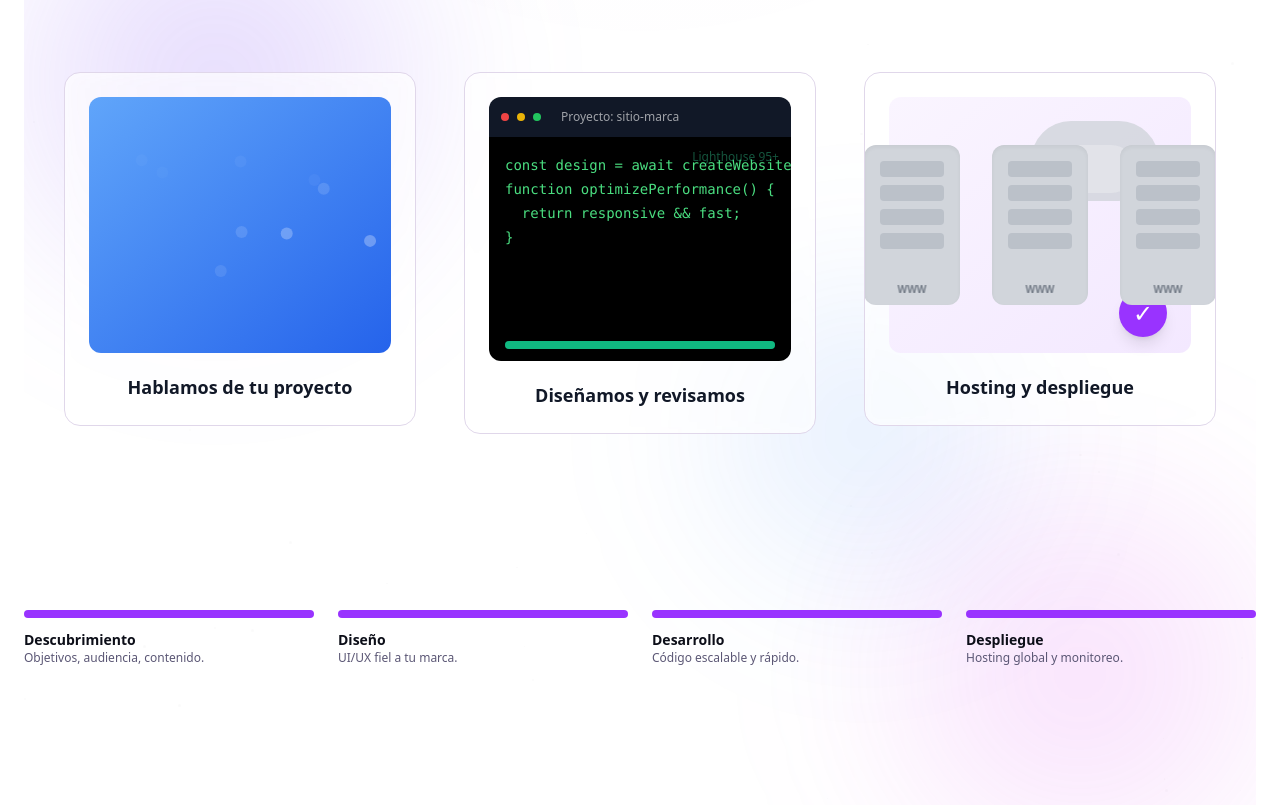
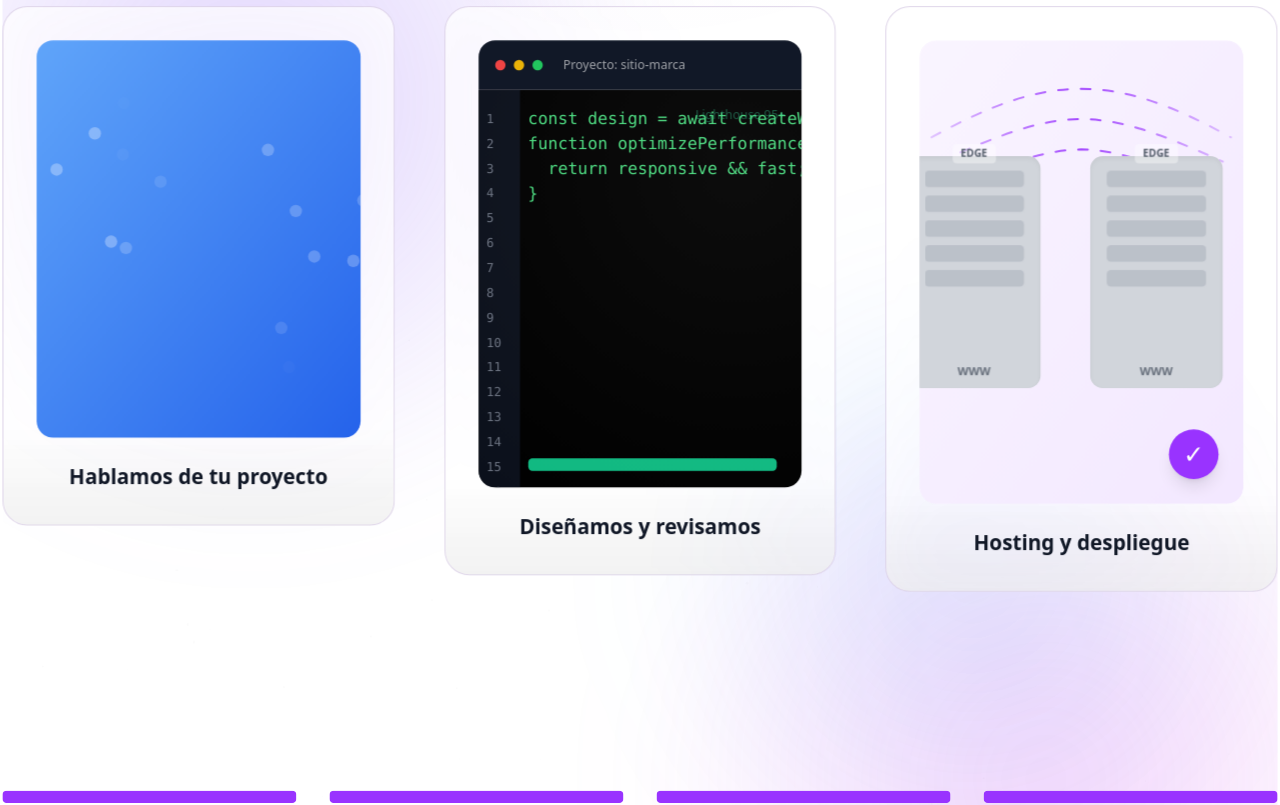
Before and after one commit to Maurisi0m/PORTAFOLIO, a React (Vite) app: page /sobre in a window 1280 px wide. Shown: the part 400-1205 px from the top of the page. Built offline with nearby package versions, Linux system fonts and the light colour scheme.

Commit message:
Make animations larger, more realistic with scroll camera, SVG beams, globe, bigger scenes, and responsive scaling
cgen-56c04ab728434a1a93c45fea17eb658a

```diff
--- a/client/components/ui/AboutServiceAnimations.tsx
+++ b/client/components/ui/AboutServiceAnimations.tsx
@@ -1,56 +1,50 @@
-import { motion, useAnimation, useInView, useMotionValue, useReducedMotion, useSpring, useTransform } from "framer-motion";
-import { useCallback, useEffect, useMemo, useRef, useState } from "react";
+import { motion, useAnimation, useInView, useMotionValue, useReducedMotion, useSpring, useTransform, useScroll } from "framer-motion";
+import { useCallback, useEffect, useMemo, useRef } from "react";
 
-// Utility: clamp helper
 function clamp(n: number, min: number, max: number) {
   return Math.max(min, Math.min(max, n));
 }
 
-// Parallax background with gradient blobs and starfield
 function ParallaxBackground({ mouseX, mouseY, reduce }: { mouseX: any; mouseY: any; reduce: boolean }) {
-  const x1 = useTransform(mouseX, [ -1, 1 ], [ -30, 30 ]);
-  const y1 = useTransform(mouseY, [ -1, 1 ], [ -30, 30 ]);
-  const x2 = useTransform(mouseX, [ -1, 1 ], [ 20, -20 ]);
-  const y2 = useTransform(mouseY, [ -1, 1 ], [ 20, -20 ]);
-  const x3 = useTransform(mouseX, [ -1, 1 ], [ -10, 10 ]);
-  const y3 = useTransform(mouseY, [ -1, 1 ], [ 10, -10 ]);
+  const x1 = useTransform(mouseX, [ -1, 1 ], [ -40, 40 ]);
+  const y1 = useTransform(mouseY, [ -1, 1 ], [ -40, 40 ]);
+  const x2 = useTransform(mouseX, [ -1, 1 ], [ 24, -24 ]);
+  const y2 = useTransform(mouseY, [ -1, 1 ], [ 24, -24 ]);
+  const x3 = useTransform(mouseX, [ -1, 1 ], [ -14, 14 ]);
+  const y3 = useTransform(mouseY, [ -1, 1 ], [ 14, -14 ]);
 
-  const float = reduce ? {} : { y: [0, -6, 0], transition: { duration: 6, repeat: Infinity, ease: "easeInOut" } };
+  const float = reduce ? {} : { y: [0, -10, 0], transition: { duration: 7, repeat: Infinity, ease: "easeInOut" } };
 
   return (
     <div aria-hidden className="absolute inset-0 -z-10 overflow-hidden">
-      {/* Blob 1 */}
       <motion.div
-        className="absolute -top-24 -left-24 h-[36rem] w-[36rem] rounded-full blur-3xl bg-[radial-gradient(closest-side,theme(colors.violet.500/.25),transparent)]"
+        className="absolute -top-40 -left-40 h-[50rem] w-[50rem] rounded-full blur-3xl bg-[radial-gradient(closest-side,theme(colors.violet.500/.28),transparent)]"
         style={{ x: x1, y: y1 }}
         animate={float as any}
       />
-      {/* Blob 2 */}
       <motion.div
-        className="absolute -bottom-24 -right-24 h-[34rem] w-[34rem] rounded-full blur-3xl bg-[radial-gradient(closest-side,theme(colors.fuchsia.500/.18),transparent)]"
+        className="absolute -bottom-40 -right-40 h-[48rem] w-[48rem] rounded-full blur-3xl bg-[radial-gradient(closest-side,theme(colors.fuchsia.500/.22),transparent)]"
         style={{ x: x2, y: y2 }}
         animate={float as any}
       />
-      {/* Blob 3 */}
       <motion.div
-        className="absolute top-1/3 left-1/2 -translate-x-1/2 h-[28rem] w-[28rem] rounded-full blur-3xl bg-[radial-gradient(closest-side,theme(colors.blue.500/.14),transparent)]"
+        className="absolute top-1/3 left-1/2 -translate-x-1/2 h-[40rem] w-[40rem] rounded-full blur-3xl bg-[radial-gradient(closest-side,theme(colors.blue.500/.16),transparent)]"
         style={{ x: x3, y: y3 }}
         animate={float as any}
       />
-      {/* Starfield */}
       <div className="pointer-events-none absolute inset-0">
-        {[...Array(60)].map((_, i) => {
+        {[...Array(120)].map((_, i) => {
           const left = Math.random() * 100;
           const top = Math.random() * 100;
           const delay = Math.random() * 4;
-          const size = Math.random() * 2 + 1;
+          const size = Math.random() * 2 + 0.5;
           return (
             <motion.span
               key={i}
               className="absolute rounded-full bg-foreground/10 dark:bg-white/20"
               style={{ left: `${left}%`, top: `${top}%`, width: size, height: size }}
-              animate={reduce ? undefined : { opacity: [0.2, 1, 0.2] }}
-              transition={reduce ? undefined : { duration: 2 + Math.random() * 2, repeat: Infinity, delay }}
+              animate={reduce ? undefined : { opacity: [0.15, 0.9, 0.15] }}
+              transition={reduce ? undefined : { duration: 2 + Math.random() * 2.5, repeat: Infinity, delay }}
             />
           );
         })}
@@ -59,7 +53,6 @@ function ParallaxBackground({ mouseX, mouseY, reduce }: { mouseX: any; mouseY: a
   );
 }
 
-// Reusable 3D tilt card with shine
 function TiltCard({ children, className = "" }: { children: React.ReactNode; className?: string }) {
   const ref = useRef<HTMLDivElement>(null);
   const mouseX = useMotionValue(0);
@@ -77,161 +70,192 @@ function TiltCard({ children, className = "" }: { children: React.ReactNode; cla
     mouseY.set(clamp((e.clientY - cy) / r.height, -0.5, 0.5));
   }, [mouseX, mouseY]);
 
-  const onEnter = () => scale.set(1.03);
+  const onEnter = () => scale.set(1.05);
   const onLeave = () => { scale.set(1); mouseX.set(0); mouseY.set(0); };
 
   return (
     <motion.div
       ref={ref}
-      className={"relative rounded-2xl border bg-card/80 backdrop-blur p-6 overflow-hidden " + className}
+      className={"relative rounded-3xl border bg-card/80 backdrop-blur-xl p-6 md:p-8 overflow-hidden " + className}
       style={{ rotateX, rotateY, scale, transformStyle: "preserve-3d" }}
       onMouseMove={onMove}
       onMouseEnter={onEnter}
       onMouseLeave={onLeave}
-      whileHover={{ boxShadow: "0 24px 60px rgba(0,0,0,0.15)" }}
+      whileHover={{ boxShadow: "0 30px 80px rgba(0,0,0,0.18)" }}
       transition={{ duration: 0.2 }}
     >
-      {/* Shine */}
       <motion.div
         className="pointer-events-none absolute inset-0 opacity-0"
         initial={false}
         whileHover={{ opacity: 1 }}
         style={{
-          background: "radial-gradient(600px circle at var(--x,50%) var(--y,50%), rgba(255,255,255,0.18), transparent 40%)",
+          background: "radial-gradient(700px circle at var(--x,50%) var(--y,50%), rgba(255,255,255,0.18), transparent 40%)",
         }}
       />
       <div className="relative z-10">
         {children}
       </div>
+      <div aria-hidden className="absolute inset-x-0 -bottom-24 h-48 bg-gradient-to-t from-black/10 to-transparent dark:from-white/5" />
     </motion.div>
   );
 }
 
-// Chat scene: conversational discovery
 function ChatScene() {
   return (
     <TiltCard>
-      <div className="h-64 bg-gradient-to-br from-blue-400 to-blue-600 rounded-xl relative overflow-hidden">
-        {[...Array(12)].map((_, i) => (
+      <div className="h-72 md:h-80 lg:h-96 bg-gradient-to-br from-blue-400 to-blue-600 rounded-2xl relative overflow-hidden">
+        {[...Array(18)].map((_, i) => (
           <motion.div
             key={i}
             className="absolute w-3 h-3 bg-white/30 rounded-full"
-            animate={{ x: [0, Math.random() * 280 - 140], y: [0, Math.random() * 140 - 70], opacity: [0, 1, 0] }}
+            animate={{ x: [0, Math.random() * 320 - 160], y: [0, Math.random() * 160 - 80], opacity: [0, 1, 0] }}
             transition={{ duration: 4 + Math.random() * 3, repeat: Infinity, delay: Math.random() * 3 }}
-            style={{ left: `${8 + i * 7}%`, top: `${18 + i * 4}%` }}
+            style={{ left: `${6 + i * 5}%`, top: `${16 + i * 3}%` }}
           />
         ))}
         <motion.div
-          animate={{ opacity: [0, 1, 1, 0], x: [-60, 0, 0, -60] }}
-          transition={{ duration: 5, repeat: Infinity, times: [0, 0.2, 0.8, 1] }}
-          className="absolute top-10 left-6 bg-white rounded-lg px-5 py-3 shadow-md max-w-md"
+          animate={{ opacity: [0, 1, 1, 0], x: [-80, 0, 0, -80] }}
+          transition={{ duration: 6, repeat: Infinity, times: [0, 0.2, 0.8, 1] }}
+          className="absolute top-10 left-6 bg-white/95 backdrop-blur px-6 py-4 rounded-xl shadow-lg max-w-xl"
         >
-          <p className="text-base text-gray-800">Hola, ¿cómo podemos ayudarte hoy?</p>
+          <p className="text-lg text-gray-800">Hola, ¿cómo podemos ayudarte hoy?</p>
         </motion.div>
         <motion.div
-          animate={{ opacity: [0, 1, 1, 0], x: [60, 0, 0, 60] }}
-          transition={{ duration: 5, repeat: Infinity, delay: 1.4, times: [0, 0.2, 0.8, 1] }}
-          className="absolute top-28 right-6 bg-blue-500 text-white rounded-lg px-5 py-3 shadow-md max-w-md"
+          animate={{ opacity: [0, 1, 1, 0], x: [80, 0, 0, 80] }}
+          transition={{ duration: 6, repeat: Infinity, delay: 1.6, times: [0, 0.2, 0.8, 1] }}
+          className="absolute top-32 right-6 bg-blue-500/95 text-white px-6 py-4 rounded-xl shadow-lg max-w-xl"
         >
-          <p className="text-base">Queremos diseñar tu sitio web.</p>
+          <p className="text-lg">Queremos diseñar tu sitio web.</p>
         </motion.div>
         <motion.div
-          animate={{ opacity: [0, 1, 1, 0], x: [-60, 0, 0, -60] }}
-          transition={{ duration: 5, repeat: Infinity, delay: 2.8, times: [0, 0.2, 0.8, 1] }}
-          className="absolute bottom-6 left-6 bg-white rounded-lg px-5 py-3 shadow-md max-w-md"
+          animate={{ opacity: [0, 1, 1, 0], x: [-80, 0, 0, -80] }}
+          transition={{ duration: 6, repeat: Infinity, delay: 3.2, times: [0, 0.2, 0.8, 1] }}
+          className="absolute bottom-8 left-6 bg-white/95 backdrop-blur px-6 py-4 rounded-xl shadow-lg max-w-xl"
         >
-          <p className="text-base text-gray-800">¡Perfecto! Cuéntanos más sobre tu idea.</p>
+          <p className="text-lg text-gray-800">¡Perfecto! Cuéntanos más sobre tu idea.</p>
         </motion.div>
       </div>
-      <p className="mt-5 text-center font-bold text-gray-900 dark:text-gray-100 text-lg">Hablamos de tu proyecto</p>
+      <p className="mt-6 text-center font-bold text-gray-900 dark:text-gray-100 text-xl">Hablamos de tu proyecto</p>
     </TiltCard>
   );
 }
 
-// Code scene: editor with animated typing & status bars
 function CodeScene() {
   return (
     <TiltCard>
       <div className="relative">
-        <div className="w-full h-10 bg-gray-900 rounded-t-xl flex items-center gap-2 px-3">
-          <span className="w-2 h-2 rounded-full bg-red-500" />
-          <span className="w-2 h-2 rounded-full bg-yellow-500" />
-          <span className="w-2 h-2 rounded-full bg-green-500" />
+        <div className="w-full h-12 bg-gray-900 rounded-t-2xl flex items-center gap-2 px-4">
+          <span className="w-2.5 h-2.5 rounded-full bg-red-500" />
+          <span className="w-2.5 h-2.5 rounded-full bg-yellow-500" />
+          <span className="w-2.5 h-2.5 rounded-full bg-green-500" />
           <span className="ml-3 text-xs text-white/60">Proyecto: sitio-marca</span>
         </div>
-        <div className="bg-black rounded-b-xl p-4 h-56 relative overflow-hidden">
-          <motion.pre className="text-green-400 font-mono text-sm leading-6">
-            <motion.div animate={{ opacity: [0, 1] }} transition={{ duration: 0.6, repeat: Infinity, repeatDelay: 2 }}>const design = await createWebsite();</motion.div>
-            <motion.div animate={{ opacity: [0, 1] }} transition={{ duration: 0.6, repeat: Infinity, repeatDelay: 2, delay: 0.4 }}>function optimizePerformance() {"{"}</motion.div>
-            <motion.div animate={{ opacity: [0, 1] }} transition={{ duration: 0.6, repeat: Infinity, repeatDelay: 2, delay: 0.9 }}>&nbsp;&nbsp;return responsive && fast;</motion.div>
-            <motion.div animate={{ opacity: [0, 1] }} transition={{ duration: 0.6, repeat: Infinity, repeatDelay: 2, delay: 1.3 }}>{"}"}</motion.div>
-          </motion.pre>
-          <motion.div className="absolute bottom-3 left-4 right-4 h-2 rounded bg-emerald-600/30">
-            <motion.div className="h-2 rounded bg-emerald-500" animate={{ width: ["10%", "90%", "60%", "100%"] }} transition={{ duration: 6, repeat: Infinity }} />
+        <div className="bg-black rounded-b-2xl p-0 h-72 md:h-80 lg:h-96 relative overflow-hidden">
+          <div className="absolute inset-y-0 left-0 w-10 bg-gray-900/70 text-gray-500 text-xs font-mono grid content-start pt-4 px-2">
+            {Array.from({ length: 20 }).map((_, i) => (
+              <span key={i} className="leading-6">{i + 1}</span>
+            ))}
+          </div>
+          <div className="pl-12 pr-4 pt-4">
+            <motion.pre className="text-green-400 font-mono text-sm md:text-base leading-7">
+              <motion.div animate={{ opacity: [0, 1] }} transition={{ duration: 0.6, repeat: Infinity, repeatDelay: 2 }}>const design = await createWebsite();</motion.div>
+              <motion.div animate={{ opacity: [0, 1] }} transition={{ duration: 0.6, repeat: Infinity, repeatDelay: 2, delay: 0.4 }}>function optimizePerformance() {"{"}</motion.div>
+              <motion.div animate={{ opacity: [0, 1] }} transition={{ duration: 0.6, repeat: Infinity, repeatDelay: 2, delay: 0.9 }}>&nbsp;&nbsp;return responsive && fast;</motion.div>
+              <motion.div animate={{ opacity: [0, 1] }} transition={{ duration: 0.6, repeat: Infinity, repeatDelay: 2, delay: 1.3 }}>{"}"}</motion.div>
+            </motion.pre>
+          </div>
+          <motion.div className="absolute bottom-4 left-12 right-6 h-3 rounded bg-emerald-600/30">
+            <motion.div className="h-3 rounded bg-emerald-500" animate={{ width: ["8%", "94%", "62%", "100%"] }} transition={{ duration: 6, repeat: Infinity }} />
           </motion.div>
-          <motion.div className="absolute top-3 right-3 text-emerald-400 text-xs" animate={{ opacity: [0.4, 1, 0.4] }} transition={{ duration: 2, repeat: Infinity }}>Lighthouse 95+</motion.div>
+          <motion.div className="absolute top-4 right-4 text-emerald-400 text-xs" animate={{ opacity: [0.4, 1, 0.4] }} transition={{ duration: 2, repeat: Infinity }}>Lighthouse 95+</motion.div>
+          <motion.div className="absolute inset-0" style={{ background: "radial-gradient(1000px circle at 80% 20%, rgba(255,255,255,0.05), transparent 40%)" }} />
         </div>
       </div>
-      <p className="mt-5 text-center font-bold text-gray-900 dark:text-gray-100 text-lg">Diseñamos y revisamos</p>
+      <p className="mt-6 text-center font-bold text-gray-900 dark:text-gray-100 text-xl">Diseñamos y revisamos</p>
     </TiltCard>
   );
 }
 
-// Hosting scene: servers, flow lines and check
+function Globe() {
+  return (
+    <div className="relative w-28 h-28 md:w-36 md:h-36 lg:w-40 lg:h-40">
+      <div className="absolute inset-0 rounded-full bg-gradient-to-br from-blue-500 to-cyan-400 opacity-90" />
+      <motion.div className="absolute inset-0 rounded-full border-2 border-white/30" animate={{ rotate: 360 }} transition={{ duration: 20, repeat: Infinity, ease: "linear" }} />
+      <motion.div className="absolute inset-4 rounded-full border border-white/20" animate={{ rotate: -360 }} transition={{ duration: 24, repeat: Infinity, ease: "linear" }} />
+      <motion.div className="absolute inset-8 rounded-full border border-white/10" animate={{ rotate: 360 }} transition={{ duration: 28, repeat: Infinity, ease: "linear" }} />
+      <div className="absolute inset-0 rounded-full shadow-[inset_0_-20px_40px_rgba(0,0,0,0.25)]" />
+    </div>
+  );
+}
+
+function BeamsOverlay() {
+  const paths = [
+    "M 15 120 C 160 40, 240 40, 385 120",
+    "M 25 150 C 180 80, 220 80, 375 150",
+    "M 35 180 C 200 120, 200 120, 365 180",
+  ];
+  return (
+    <svg className="absolute inset-0" viewBox="0 0 400 240" fill="none">
+      {paths.map((d, i) => (
+        <motion.path
+          key={i}
+          d={d}
+          strokeWidth={2.5}
+          stroke="url(#g)"
+          strokeLinecap="round"
+          strokeDasharray="12 16"
+          animate={{ strokeDashoffset: [0, -56] }}
+          transition={{ duration: 2.5 + i * 0.4, repeat: Infinity, ease: "linear" }}
+        />
+      ))}
+      <defs>
+        <linearGradient id="g" x1="0" y1="0" x2="400" y2="0" gradientUnits="userSpaceOnUse">
+          <stop offset="0%" stopColor="hsl(var(--primary))" stopOpacity="0.2" />
+          <stop offset="50%" stopColor="hsl(var(--primary))" stopOpacity="0.9" />
+          <stop offset="100%" stopColor="hsl(var(--primary))" stopOpacity="0.2" />
+        </linearGradient>
+      </defs>
+    </svg>
+  );
+}
+
 function HostingScene() {
   return (
     <TiltCard>
-      <div className="w-full h-64 rounded-xl relative flex items-center justify-center">
-        <div className="absolute inset-0 rounded-xl bg-gradient-to-br from-purple-50 to-purple-100 dark:from-purple-900/20 dark:to-purple-800/20" />
-        <div className="relative z-10 flex gap-8">
+      <div className="w-full h-72 md:h-80 lg:h-[28rem] rounded-2xl relative flex items-center justify-center overflow-hidden">
+        <div className="absolute inset-0 rounded-2xl bg-gradient-to-br from-purple-50 to-purple-100 dark:from-purple-900/20 dark:to-purple-800/20" />
+        <div className="relative z-10 flex gap-10 md:gap-12 items-end">
           {[...Array(3)].map((_, i) => (
             <motion.div
               key={i}
-              animate={{ rotateY: [0, 12, 0], scale: [1, 1.04, 1] }}
+              animate={{ rotateY: [0, 12, 0], scale: [1, 1.05, 1] }}
               transition={{ duration: 3, repeat: Infinity, delay: i * 0.5 }}
-              className="w-24 h-40 bg-gray-300 dark:bg-gray-700 rounded-lg shadow-inner relative transform-gpu"
+              className="w-24 md:w-28 lg:w-32 h-40 md:h-48 lg:h-56 bg-gray-300 dark:bg-gray-700 rounded-xl shadow-inner relative transform-gpu"
               style={{ transformStyle: "preserve-3d" }}
             >
-              {[0,1,2,3].map((r) => (
-                <motion.div key={r} className="absolute left-4 right-4 h-4 bg-gray-400/80 dark:bg-gray-600/80 rounded" style={{ top: 16 + r * 24 }} animate={{ opacity: [0.5, 1, 0.5] }} transition={{ duration: 1, repeat: Infinity, delay: i * 0.2 + r * 0.25 }} />
+              {[0,1,2,3,4].map((r) => (
+                <motion.div key={r} className="absolute left-4 right-4 h-4 bg-gray-400/80 dark:bg-gray-600/80 rounded" style={{ top: 14 + r * 24 }} animate={{ opacity: [0.5, 1, 0.5] }} transition={{ duration: 1, repeat: Infinity, delay: i * 0.2 + r * 0.2 }} />
               ))}
-              <motion.div className="absolute bottom-2 left-1/2 -translate-x-1/2 text-[10px] font-bold text-gray-600 dark:text-gray-300" animate={{ opacity: [0.7, 1, 0.7] }} transition={{ duration: 2, repeat: Infinity }}>WWW</motion.div>
+              <motion.div className="absolute -top-3 left-1/2 -translate-x-1/2 text-[10px] font-bold text-gray-600 dark:text-gray-300 px-2 py-0.5 rounded bg-white/40 dark:bg-black/30">EDGE</motion.div>
+              <motion.div className="absolute bottom-2 left-1/2 -translate-x-1/2 text-[11px] font-bold text-gray-700 dark:text-gray-200" animate={{ opacity: [0.7, 1, 0.7] }} transition={{ duration: 2, repeat: Infinity }}>WWW</motion.div>
             </motion.div>
           ))}
+          <div className="hidden md:block"><Globe /></div>
         </div>
-        {/* Flow particles */}
-        {[...Array(6)].map((_, i) => (
-          <motion.div
-            key={i}
-            className="absolute w-2 h-2 bg-primary rounded-full"
-            animate={{ x: [0, 220], y: [0, Math.sin(i) * 28], opacity: [0, 1, 0] }}
-            transition={{ duration: 3, repeat: Infinity, delay: i * 0.5 }}
-            style={{ left: "18%", top: `${35 + i * 8}%` }}
-          />
-        ))}
-        {/* Cloud */}
-        <motion.div
-          animate={{ scale: [1, 1.08, 1], y: [0, -6, 0] }}
-          transition={{ duration: 4, repeat: Infinity }}
-          className="absolute top-6 right-8 w-32 h-20 bg-gray-300/80 dark:bg-gray-600/70 rounded-full"
-        >
-          <div className="absolute top-6 left-6 w-20 h-12 bg-gray-200/80 dark:bg-gray-700/80 rounded-full" />
-        </motion.div>
-        {/* Check */}
+        <BeamsOverlay />
         <motion.div
           animate={{ scale: [1, 1.2, 1], rotate: [0, 12, 0] }}
           transition={{ duration: 3, repeat: Infinity }}
-          className="absolute bottom-4 right-6 w-12 h-12 bg-primary rounded-full grid place-items-center text-white text-2xl shadow-lg"
+          className="absolute bottom-6 right-6 w-12 h-12 bg-primary rounded-full grid place-items-center text-white text-2xl shadow-lg"
         >
           ✓
         </motion.div>
       </div>
-      <p className="mt-5 text-center font-bold text-gray-900 dark:text-gray-100 text-lg">Hosting y despliegue</p>
+      <p className="mt-6 text-center font-bold text-gray-900 dark:text-gray-100 text-xl">Hosting y despliegue</p>
     </TiltCard>
   );
 }
 
-// Process timeline (responsive)
 function ProcessTimeline() {
   const steps = [
     { title: "Descubrimiento", desc: "Objetivos, audiencia, contenido." },
@@ -240,24 +264,24 @@ function ProcessTimeline() {
     { title: "Despliegue", desc: "Hosting global y monitoreo." },
   ];
   return (
-    <div className="mt-20 w-full">
-      <div className="hidden md:grid grid-cols-4 gap-6">
+    <div className="mt-24 w-full">
+      <div className="hidden md:grid grid-cols-4 gap-8">
         {steps.map((s, i) => (
-          <motion.div key={s.title} initial={{ opacity: 0, y: 10 }} whileInView={{ opacity: 1, y: 0 }} viewport={{ once: true }} transition={{ duration: 0.25, delay: i * 0.08 }} className="relative">
-            <div className="h-2 rounded bg-muted overflow-hidden">
-              <motion.div className="h-2 bg-primary" initial={{ width: 0 }} whileInView={{ width: "100%" }} viewport={{ once: true }} transition={{ duration: 1.2, delay: i * 0.15 }} />
+          <motion.div key={s.title} initial={{ opacity: 0, y: 12 }} whileInView={{ opacity: 1, y: 0 }} viewport={{ once: true }} transition={{ duration: 0.28, delay: i * 0.08 }} className="relative">
+            <div className="h-3 rounded bg-muted overflow-hidden">
+              <motion.div className="h-3 bg-primary" initial={{ width: 0 }} whileInView={{ width: "100%" }} viewport={{ once: true }} transition={{ duration: 1.2, delay: i * 0.15 }} />
             </div>
-            <div className="mt-3">
+            <div className="mt-4">
               <div className="text-sm font-semibold">{s.title}</div>
               <div className="text-xs text-muted-foreground">{s.desc}</div>
             </div>
           </motion.div>
         ))}
       </div>
-      <div className="md:hidden space-y-4">
+      <div className="md:hidden space-y-5">
         {steps.map((s, i) => (
-          <motion.div key={s.title} initial={{ opacity: 0, x: -8 }} whileInView={{ opacity: 1, x: 0 }} viewport={{ once: true }} transition={{ duration: 0.25, delay: i * 0.08 }} className="flex items-start gap-3">
-            <span className="mt-1 h-2 w-2 rounded-full bg-primary" />
+          <motion.div key={s.title} initial={{ opacity: 0, x: -10 }} whileInView={{ opacity: 1, x: 0 }} viewport={{ once: true }} transition={{ duration: 0.25, delay: i * 0.08 }} className="flex items-start gap-3">
+            <span className="mt-1 h-2.5 w-2.5 rounded-full bg-primary" />
             <div>
               <div className="text-sm font-semibold">{s.title}</div>
               <div className="text-xs text-muted-foreground">{s.desc}</div>
@@ -278,21 +302,21 @@ export function AboutServiceAnimations() {
   const mouseX = useMotionValue(0);
   const mouseY = useMotionValue(0);
 
-  useEffect(() => {
-    if (inView) controls.start("visible");
-  }, [inView, controls]);
+  const { scrollYProgress } = useScroll({ target: ref, offset: ["start end", "end start"] });
+  const cameraScale = useTransform(scrollYProgress, [0, 1], [1, reduce ? 1 : 1.06]);
+  const cameraY = useTransform(scrollYProgress, [0, 1], [0, reduce ? 0 : -30]);
+
+  useEffect(() => { if (inView) controls.start("visible"); }, [inView, controls]);
 
   const onMouseMove = useCallback((e: React.MouseEvent<HTMLDivElement>) => {
     const { currentTarget, clientX, clientY } = e;
     const rect = (currentTarget as HTMLDivElement).getBoundingClientRect();
     const cx = rect.left + rect.width / 2;
     const cy = rect.top + rect.height / 2;
-    // normalized -1..1
     const nx = clamp((clientX - cx) / (rect.width / 2), -1, 1);
     const ny = clamp((clientY - cy) / (rect.height / 2), -1, 1);
     mouseX.set(nx);
     mouseY.set(ny);
-    // update CSS vars for shine
     (currentTarget as HTMLDivElement).style.setProperty("--x", `${((nx + 1) / 2) * 100}%`);
     (currentTarget as HTMLDivElement).style.setProperty("--y", `${((ny + 1) / 2) * 100}%`);
   }, [mouseX, mouseY]);
@@ -303,16 +327,16 @@ export function AboutServiceAnimations() {
   return (
     <motion.div
       ref={ref}
-      className="relative min-h-[120vh] flex flex-col justify-center items-center gap-16 md:gap-24"
+      className="relative min-h-[140vh] flex flex-col justify-center items-center gap-16 md:gap-24"
       variants={containerVariants}
       initial="hidden"
       animate={controls}
       onMouseMove={onMouseMove}
+      style={{ scale: cameraScale, y: cameraY }}
     >
       <ParallaxBackground mouseX={mouseX} mouseY={mouseY} reduce={reduce} />
 
-      {/* Responsive grid scenes */}
-      <div className="grid w-full max-w-6xl gap-8 sm:gap-10 md:gap-12 grid-cols-1 md:grid-cols-2 xl:grid-cols-3">
+      <div className="grid w-full max-w-7xl gap-10 md:gap-12 grid-cols-1 md:grid-cols-2 xl:grid-cols-3">
         <motion.div variants={itemVariants}><ChatScene /></motion.div>
         <motion.div variants={itemVariants}><CodeScene /></motion.div>
         <motion.div className="xl:block md:col-span-2 xl:col-span-1" variants={itemVariants}><HostingScene /></motion.div>
```
